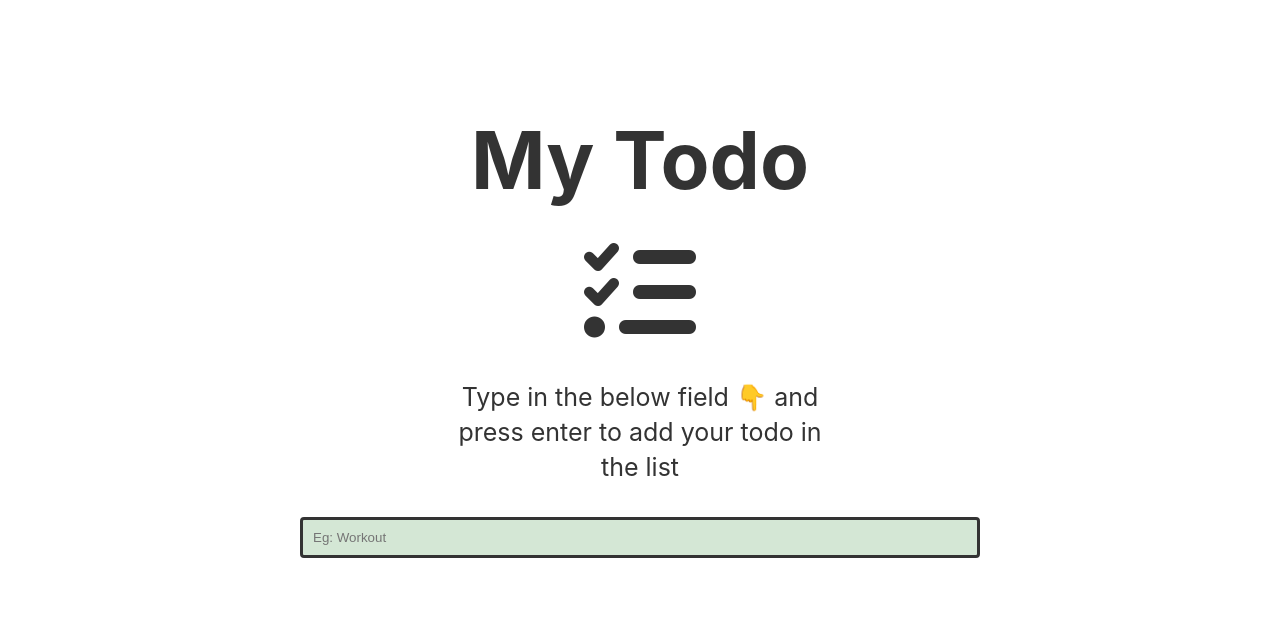
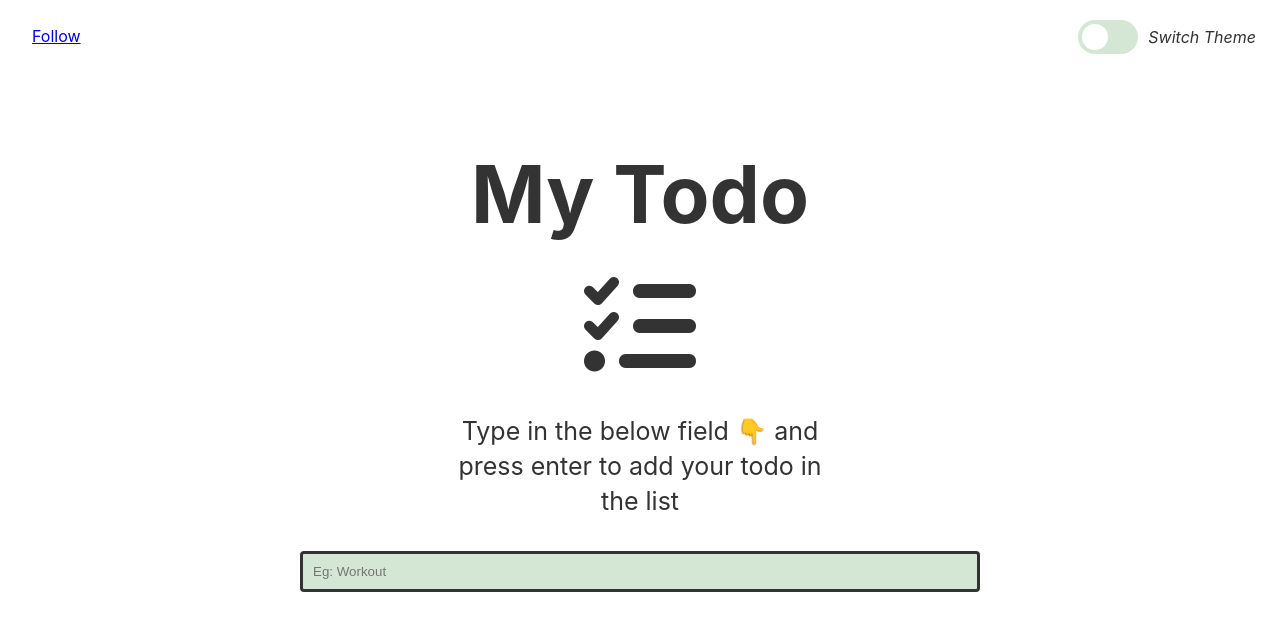
Before and after one commit to Ayushh1412/ToDoList-First-Repo-, a plain HTML site: page Index.html in a window 1280 px wide. Drawn offline with Linux system fonts and the light colour scheme.

Commit message:
fixed HTML

```diff
--- a/Index.html
+++ b/Index.html
@@ -18,13 +18,9 @@
 
 <body>
     <nav>
-       <!--  <div class="btn">
-            <a class="github-button" href="https://github.com/smthari/Freecodecamp-Responsive-Web-Design-Projects/fork"
-                data-size="large" data-show-count="true"
-                aria-label="Fork smthari/Freecodecamp-Responsive-Web-Design-Projects on GitHub">Fork</a>
-
-            <a class="github-button" href="https://github.com/smthari" data-size="large" data-show-count="true"
-                aria-label="Follow @smthari on GitHub">Follow</a>
+        <div class="btn">
+             <a class="github-button" href="https://github.com/Ayushh1412" data-size="large" data-show-count="true"
+                aria-label="Follow @Ayushh1412 on GitHub">Follow</a>
         </div>
         <div class="theme-switch-wrapper">
             <label class="theme-switch" for="checkbox">
@@ -32,7 +28,7 @@
                 <div class="slider round"></div>
             </label>
             <em>Switch Theme</em>
-        </div> -->
+        </div>
     </nav>
     <div class="container">
         <ul class="todo-list js-todo-list"></ul>
```
